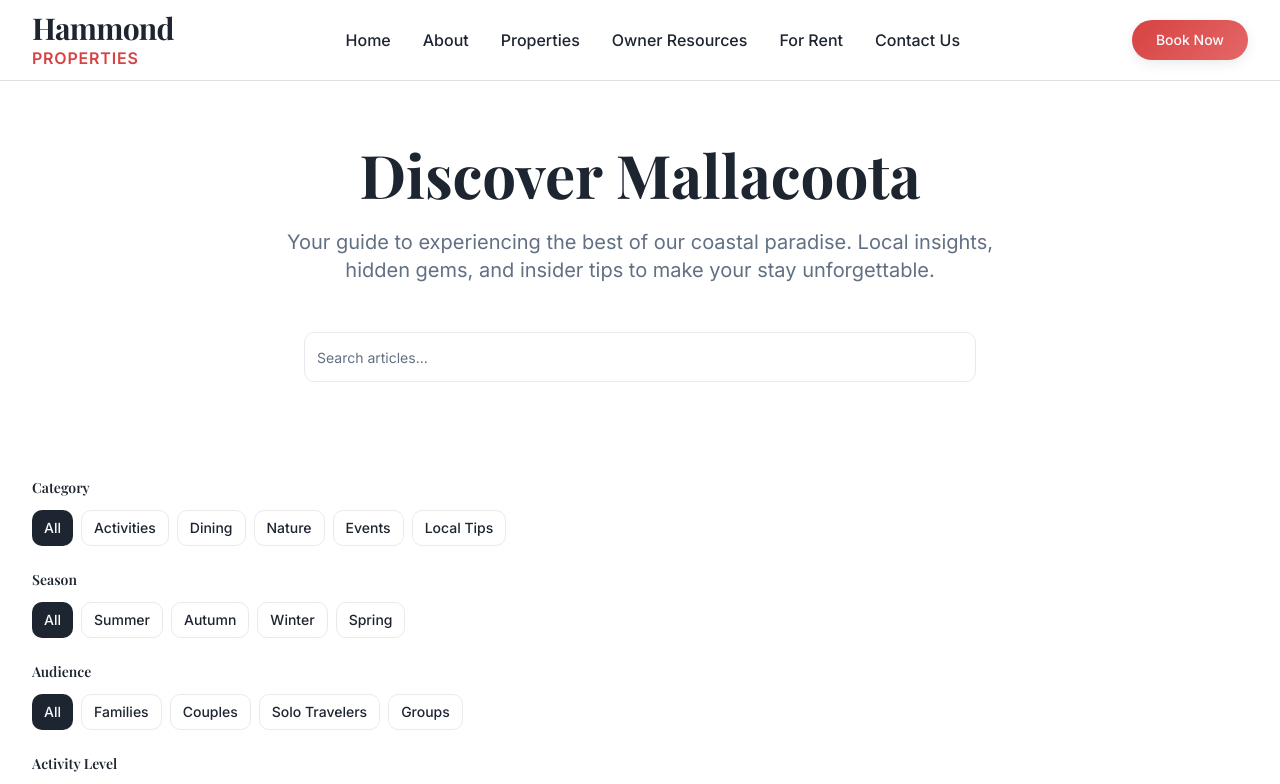
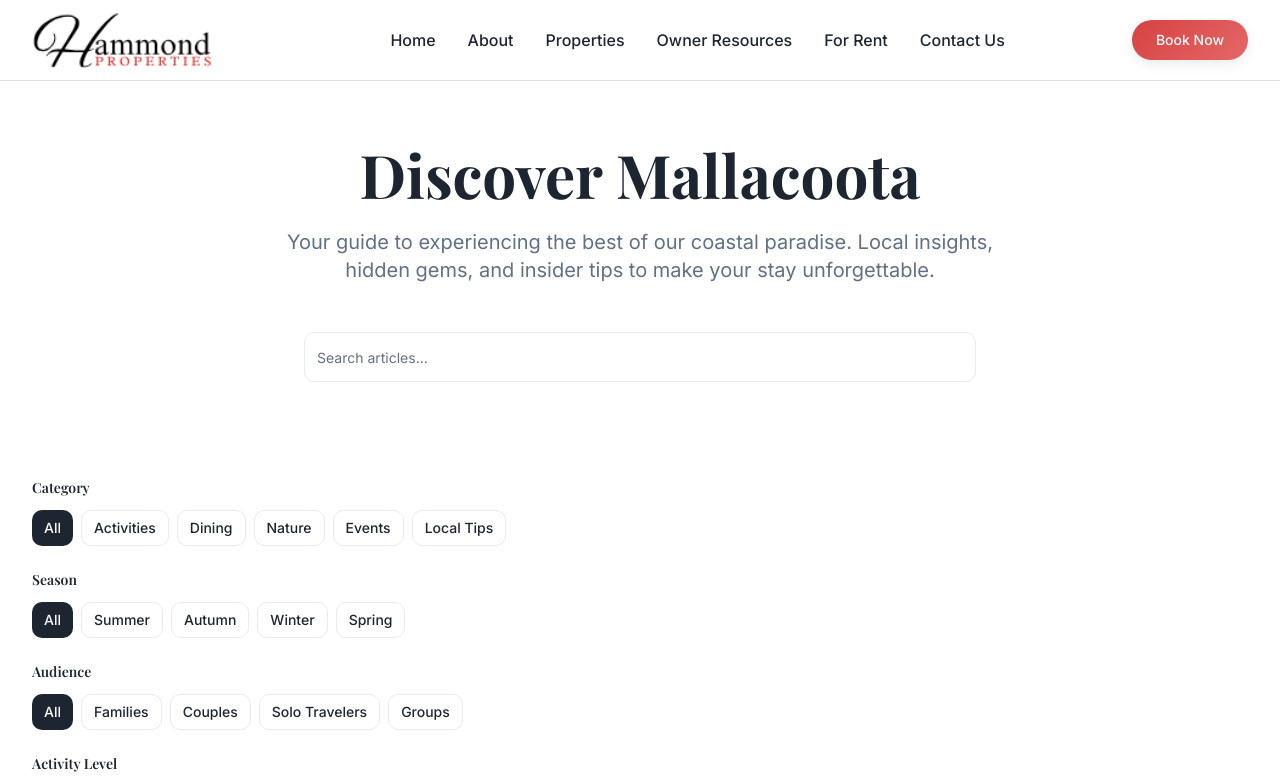
Before and after one commit to yourmatematt/mallacoota-luxury-revive, a React (Vite) app: page /blog in a window 1280 px wide. Shown: the top 784 px of the page. Built offline with nearby package versions, Linux system fonts and the light colour scheme.

Commit message:
Add logos to header
Updated the Header component to include the provided light and dark PNG logos. The logos will be used appropriately based on the background.

```diff
--- a/src/components/Header.tsx
+++ b/src/components/Header.tsx
@@ -19,11 +19,12 @@ const Header = () => {
       <div className="container mx-auto px-4 lg:px-8">
         <div className="flex items-center justify-between h-20">
           {/* Logo */}
-          <div className="flex items-center space-x-2">
-            <div className="flex flex-col leading-tight">
-              <span className="logo-hammond text-2xl lg:text-3xl">Hammond</span>
-              <span className="logo-properties text-sm lg:text-base">PROPERTIES</span>
-            </div>
+          <div className="flex items-center">
+            <img
+              src="/lovable-uploads/64ebe16e-1162-4428-8190-82216c4b94b9.png"
+              alt="Hammond Properties"
+              className="h-12 lg:h-14 w-auto"
+            />
           </div>
 
           {/* Desktop Navigation */}
```
Also changed, not shown: public/lovable-uploads/64ebe16e-1162-4428-8190-82216c4b94b9.png (added).
